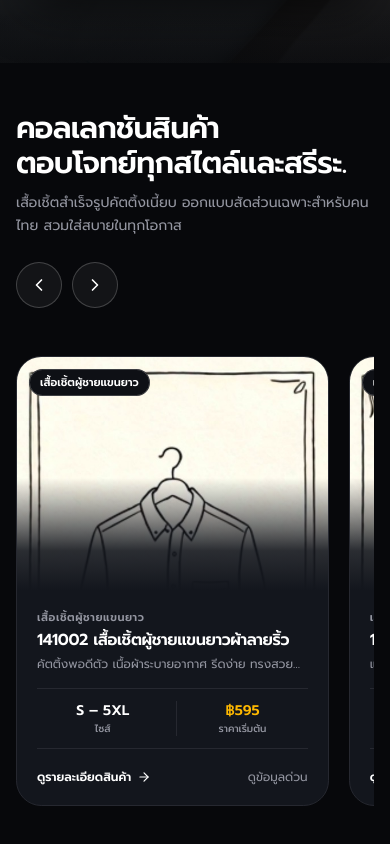
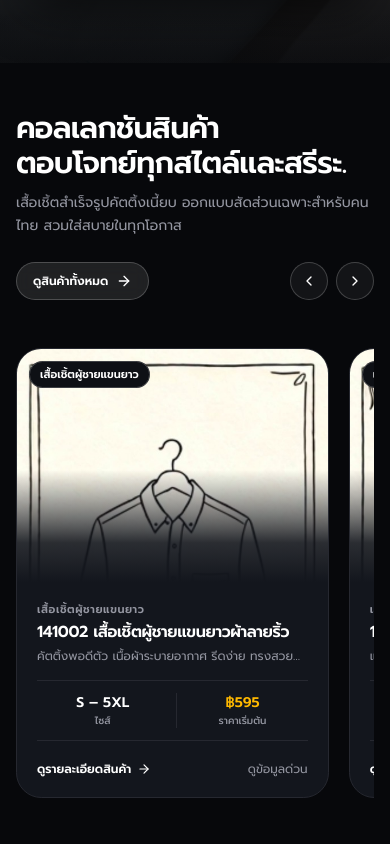
Before and after one commit to papound/highbury_shirt, a Next.js app: page / in a window 390 px wide. Shown: the part 1460-2304 px from the top of the page. Built offline with nearby package versions, Linux system fonts and the light colour scheme; no server answers; the database is empty; a small style sheet from the web is missing; a web font is replaced by a local one.

Commit message:
feat(storefront): add view all products button to top right of collection showcase

```diff
--- a/components/storefront/v3/carousel-showcase.tsx
+++ b/components/storefront/v3/carousel-showcase.tsx
@@ -155,32 +155,47 @@ export default function CarouselShowcase({
             </p>
           </div>
 
+          {/* Top Right Controls: View All Products CTA + Carousel Arrow Controls */}
+          <div className="flex items-center justify-between sm:justify-end gap-3 w-full lg:w-auto shrink-0">
+            <Link
+              href="/products"
+              className={`inline-flex items-center gap-2 px-4 sm:px-5 py-2.5 rounded-full text-xs sm:text-sm font-semibold transition-all duration-200 cursor-pointer ${
+                isLight
+                  ? "bg-[#163666] hover:bg-[#112a52] !text-white shadow-xs hover:shadow-sm hover:-translate-y-0.5 active:translate-y-0"
+                  : "bg-white/10 hover:bg-white/20 text-white border border-white/20 hover:border-white/30 backdrop-blur-sm"
+              }`}
+            >
+              <span>{lang === "th" ? "ดูสินค้าทั้งหมด" : "View All Products"}</span>
+              <ArrowRight className="w-4 h-4" />
+            </Link>
+
             {/* Carousel Arrow Controls (Quantum Circular Pills) */}
-          <div className="flex items-center gap-2.5">
+            <div className="flex items-center gap-2">
               <button
                 type="button"
                 onClick={scrollPrev}
-              className={`p-3 rounded-full border transition-all duration-200 cursor-pointer flex items-center justify-center ${
+                className={`p-2.5 sm:p-3 rounded-full border transition-all duration-200 cursor-pointer flex items-center justify-center ${
                   isLight
                     ? "border-[#E2E8F0] bg-white text-[#0F172A] hover:bg-[#F1F5F9] shadow-xs"
                     : "border-white/20 bg-white/5 text-white hover:bg-white/10"
                 }`}
                 aria-label="Previous shirt model"
               >
-              <ChevronLeft className="w-5 h-5" />
+                <ChevronLeft className="w-4 h-4 sm:w-5 sm:h-5" />
               </button>
               <button
                 type="button"
                 onClick={scrollNext}
-              className={`p-3 rounded-full border transition-all duration-200 cursor-pointer flex items-center justify-center ${
+                className={`p-2.5 sm:p-3 rounded-full border transition-all duration-200 cursor-pointer flex items-center justify-center ${
                   isLight
                     ? "border-[#E2E8F0] bg-white text-[#0F172A] hover:bg-[#F1F5F9] shadow-xs"
                     : "border-white/20 bg-white/5 text-white hover:bg-white/10"
                 }`}
                 aria-label="Next shirt model"
               >
-              <ChevronRight className="w-5 h-5" />
+                <ChevronRight className="w-4 h-4 sm:w-5 sm:h-5" />
               </button>
+            </div>
           </div>
         </div>
 
```
Lines whose indentation alone changed are shown as unchanged.
